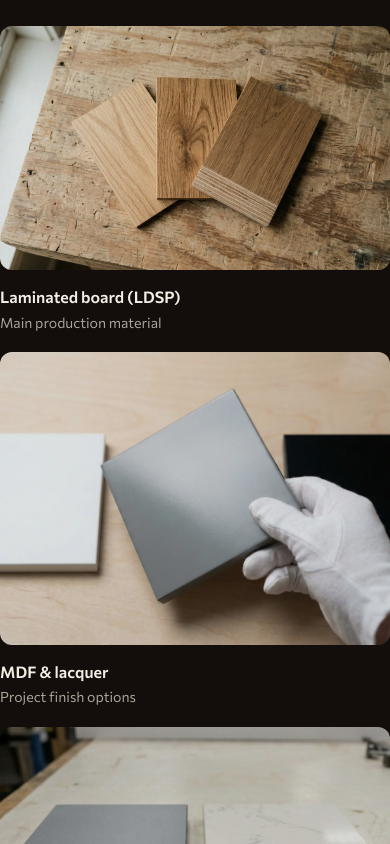
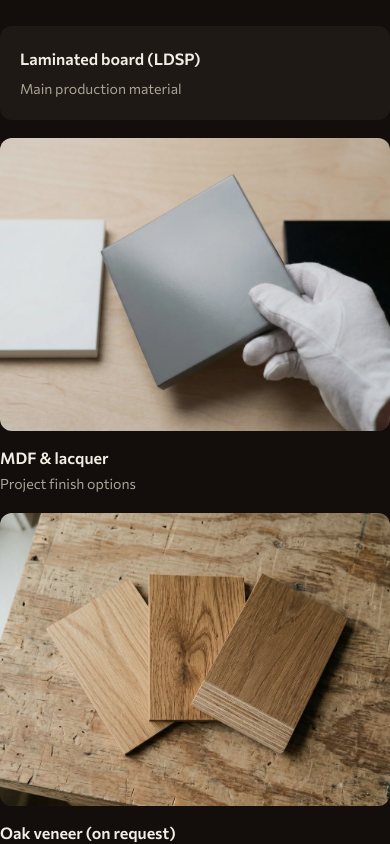
Before and after one commit to Kirill552/artidom-com, a Next.js app: page /en/workshop in a window 390 px wide. Shown: the part 3520-4364 px from the top of the page. Built offline with nearby package versions, Linux system fonts and the light colour scheme; a web font is replaced by a local one.

Commit message:
feat(workshop): материалы по правкам владельца (ЛДСП, МДФ, шпон, столешницы) + FAQ

```diff
--- a/src/app/[locale]/workshop/page.module.css
+++ b/src/app/[locale]/workshop/page.module.css
@@ -164,6 +164,24 @@
     margin-top: 2px;
 }
 
+.materialTextOnly {
+    background: var(--surface-elevated);
+    border-radius: var(--radius);
+    padding: clamp(20px, 3vw, 32px);
+    display: flex;
+    flex-direction: column;
+    justify-content: center;
+    gap: 6px;
+}
+
+.materialTextOnly:nth-child(1) {
+    aspect-ratio: 16 / 10;
+}
+
+.materialTextOnly .materialOrigin {
+    margin-top: 0;
+}
+
 .projectsLink {
     padding: 2rem 0 clamp(56px, 8vw, 96px);
 }
@@ -203,6 +221,10 @@
     .material:nth-child(1) {
         grid-column: span 1;
     }
+
+    .materialTextOnly:nth-child(1) {
+        aspect-ratio: auto;
+    }
 }
 
 @media (max-width: 640px) {
--- a/src/app/[locale]/workshop/page.tsx
+++ b/src/app/[locale]/workshop/page.tsx
@@ -81,16 +81,8 @@ export default async function WorkshopPage({ params }: { params: Promise<{ local
     },
   };
 
-  const materials = ['mat1', 'mat2', 'mat3'] as const;
+  const materials = ['mat1', 'mat2', 'mat3', 'mat4'] as const;
   const materialImages: Record<string, { src: string; alt: Record<string, string> }> = {
-    mat1: {
-      src: '/images/workshop/mat-oak-veneer.webp',
-      alt: {
-        en: 'Oak veneer samples used for custom apartment furniture in Montenegro',
-        sr: 'Uzorci hrastovog furnira za namještaj po mjeri u Crnoj Gori',
-        ru: 'Образцы шпона дуба для мебели на заказ в Черногории',
-      },
-    },
     mat2: {
       src: '/images/workshop/mat-lacquered-mdf.webp',
       alt: {
@@ -100,11 +92,19 @@ export default async function WorkshopPage({ params }: { params: Promise<{ local
       },
     },
     mat3: {
+      src: '/images/workshop/mat-oak-veneer.webp',
+      alt: {
+        en: 'Oak veneer samples used for custom apartment furniture in Montenegro',
+        sr: 'Uzorci hrastovog furnira za namještaj po mjeri u Crnoj Gori',
+        ru: 'Образцы шпона дуба для мебели на заказ в Черногории',
+      },
+    },
+    mat4: {
       src: '/images/workshop/mat-stone-tops.webp',
       alt: {
-        en: 'Compact laminate and stone countertop samples for kitchen projects',
-        sr: 'Kompakt laminat i kamene radne ploče za kuhinjske projekte',
-        ru: 'Компакт-ламинат и образцы каменных столешниц для кухонь',
+        en: 'Worktop samples: postforming, acrylic stone and quartz at the ARTIDOM workshop',
+        sr: 'Uzorci radnih ploča: postforming, akrilni kamen i kvarc u ARTIDOM radionici',
+        ru: 'Образцы столешниц: постформинг, акриловый камень и кварц в цехе ARTIDOM',
       },
     },
   };
@@ -174,21 +174,26 @@ export default async function WorkshopPage({ params }: { params: Promise<{ local
         <section className={`container ${styles.materials}`}>
           <h2 className={styles.sectionTitle}>{t('materials_title')}</h2>
           <div className={styles.materialsGrid}>
-            {materials.map((m) => (
-              <div key={m} className={styles.material}>
+            {materials.map((m) => {
+              const image = materialImages[m];
+              return (
+                <div key={m} className={`${styles.material} ${image ? '' : styles.materialTextOnly}`}>
+                  {image && (
                     <div className={styles.materialImage}>
                       <Image
-                    src={materialImages[m].src}
-                    alt={materialImages[m].alt[appLocale] || materialImages[m].alt.en}
+                        src={image.src}
+                        alt={image.alt[appLocale] || image.alt.en}
                         fill
                         sizes="(max-width: 900px) 100vw, (max-width: 1200px) 50vw, 33vw"
                         style={{ objectFit: 'cover' }}
                       />
                     </div>
+                  )}
                   <span className={styles.materialName}>{t(`${m}_name`)}</span>
                   <span className={styles.materialOrigin}>{t(`${m}_origin`)}</span>
                 </div>
-            ))}
+              );
+            })}
           </div>
         </section>
 
--- a/src/features/local-seo/local-copy.ts
+++ b/src/features/local-seo/local-copy.ts
@@ -87,7 +87,7 @@ const workshopFaqSection: FAQSectionContent = {
         },
         {
             question: localized('Which materials do you work with most often?', 'Sa kojim materijalima najčešće radite?', 'С какими материалами вы работаете чаще всего?'),
-            answer: localized('Mostly lacquered MDF, veneer, compact tops, stone-look tops and durable board materials for apartment, villa and selected public interiors.', 'Najčešće radimo lakirani MDF, furnir, kompakt ploče, radne ploče sa izgledom kamena i postojane pločaste materijale za stanove, vile i odabrane javne enterijere.', 'Чаще всего — лакированный МДФ, шпон, компакт-плиты, столешницы под камень и износостойкие плитные материалы для квартир, вилл и избранных общественных интерьеров.'),
+            answer: localized('Mostly laminated board (LDSP) and lacquered MDF. Veneer and pricier finishes on request. Worktops: postforming, acrylic stone, quartz.', 'Najčešće iverica (LSDP) i lakirani MDF. Furnir i skuplje obrade na zahtjev. Radne ploče: postforming, akrilni kamen, kvarc.', 'Чаще всего — ЛДСП и лакированный МДФ. Шпон и более дорогие отделки — по запросу. Столешницы: постформинг, акриловый камень, кварц.'),
         },
         {
             question: localized('Is production handled from the Bar workshop?', 'Vodi li se proizvodnja iz radionice u Baru?', 'Производство ведётся из цеха в Баре?'),
@@ -99,7 +99,7 @@ const workshopFaqSection: FAQSectionContent = {
         },
         {
             question: localized('Do you work from technical drawings only?', 'Radite li samo po tehničkim crtežima?', 'Работаете только по техническим чертежам?'),
-            answer: localized('Not only. Technical drawings speed things up, but we can also start from a floor plan, developer brochure or a measured apartment.', 'Ne samo po tehničkim crtežima. Oni ubrzavaju posao, ali možemo krenuti i od osnove, developerske brošure ili izmjerenog stana.', 'Не только. Чертежи ускоряют работу, но можно начать с плана квартиры, брошюры застройщика или замеренного помещения.'),
+            answer: localized('Not only. We make the design and technical drawings ourselves when needed: a floor plan, measurements or photos of the room are enough to start.', 'Ne samo. Projekt i tehničke crteže radimo i sami po potrebi: za početak su dovoljni osnova, mjere ili fotografije prostora.', 'Не только. Проект и чертежи делаем сами при необходимости: для старта хватит плана, замеров или фото помещения.'),
         },
     ],
 };
```
Lines whose indentation alone changed are shown as unchanged.
